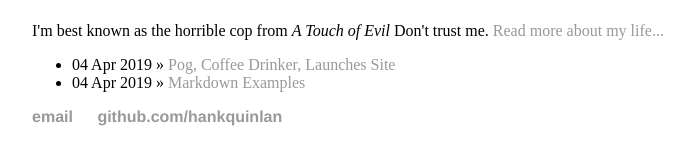
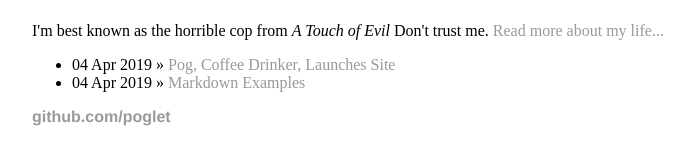
Before and after one commit to poglet/poglet.github.io, a Jekyll site: the page built from index.html, in a window 1280 px wide. Shown: the part 136-301 px from the top of the page, without its empty margins (160-854 px from the left). Built offline with Jekyll 4.4.1, drawn with Linux system fonts in a browser that asks for light colours.

Commit message:
Update default.html

```diff
--- a/_layouts/default.html
+++ b/_layouts/default.html
@@ -18,8 +18,7 @@
     <!-- /.container -->
     <footer>
       <ul>
-        <li><a href="mailto:hankquinlanhub@gmail.com">email</a></li>
-        <li><a href="https://github.com/hankquinlan">github.com/hankquinlan</a></li>
+        <li><a href="GitHub">github.com/poglet</a></li>
       </ul>
     </footer>
   </body>
```
